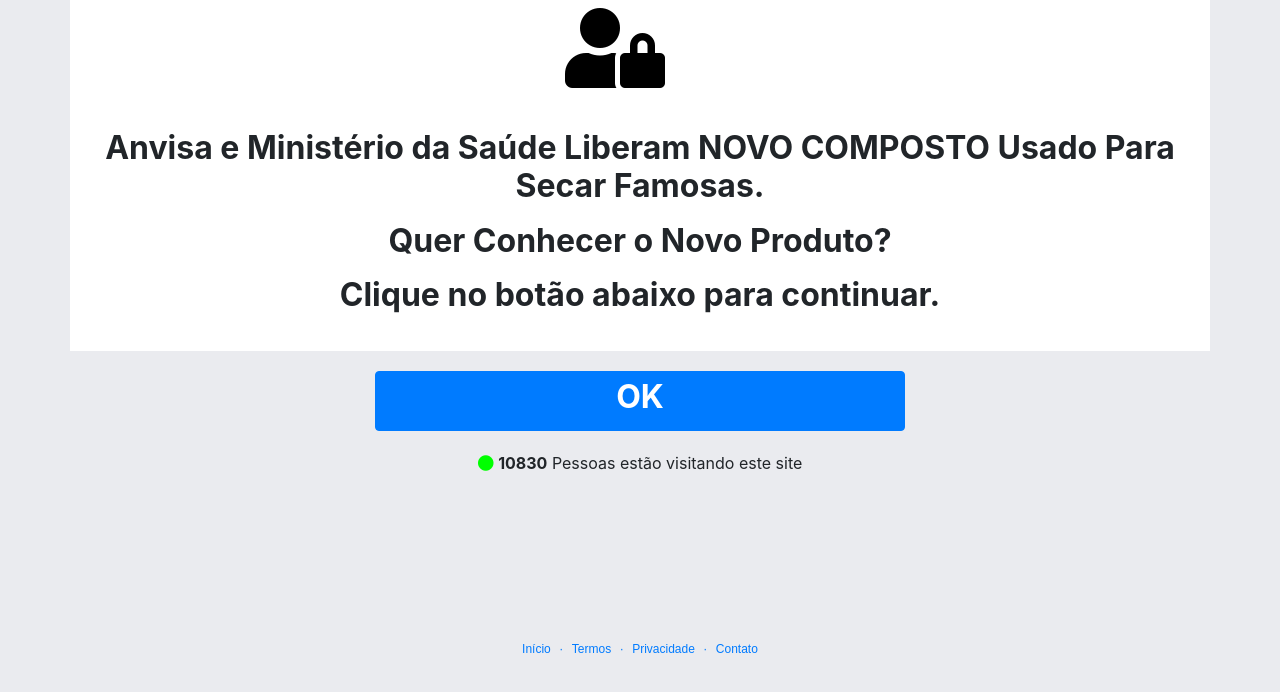
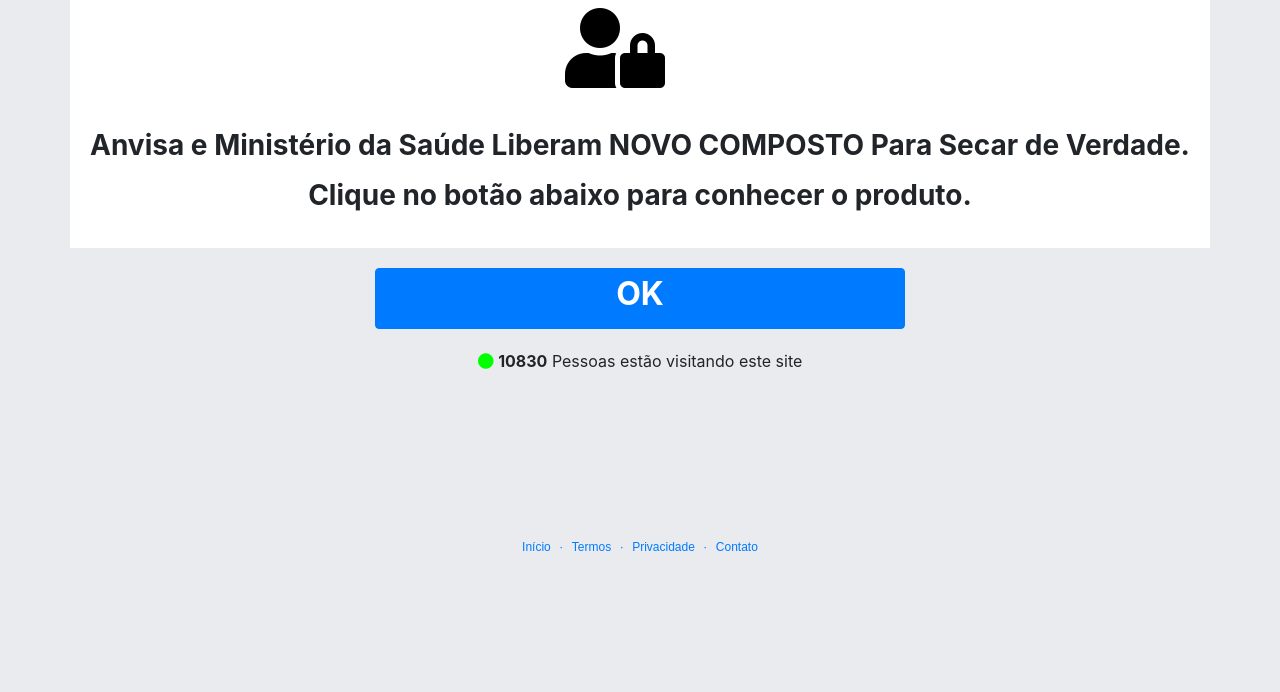
Before and after one commit to vidasaudavel/acesse-agora-presell, a plain HTML site: page index.html in a window 1280 px wide. Shown: the part 80-772 px from the top of the page. Drawn offline with Linux system fonts and the light colour scheme.

Commit message:
Update index.html

```diff
--- a/index.html
+++ b/index.html
@@ -74,7 +74,7 @@
 	  </div>
 	  <div class="row" style="background-color: white;">
 	    <div class="col" style="padding: 20px;">
-	      <h2 style="text-align: center; font-weight: bold;">Anvisa e Ministério da Saúde Liberam NOVO COMPOSTO Usado Para Secar Famosas.<p><p>Quer Conhecer o Novo Produto? </p></p><p>Clique no botão abaixo para continuar.</p></h2>
+	      <h3 style="text-align: center; font-weight: bold;">Anvisa e Ministério da Saúde Liberam NOVO COMPOSTO Para Secar de Verdade.<p><p> </p></p><p>Clique no botão abaixo para conhecer o produto.</p></h3>
 	    </div>
 	  </div>
 	  <div class="row">
```
